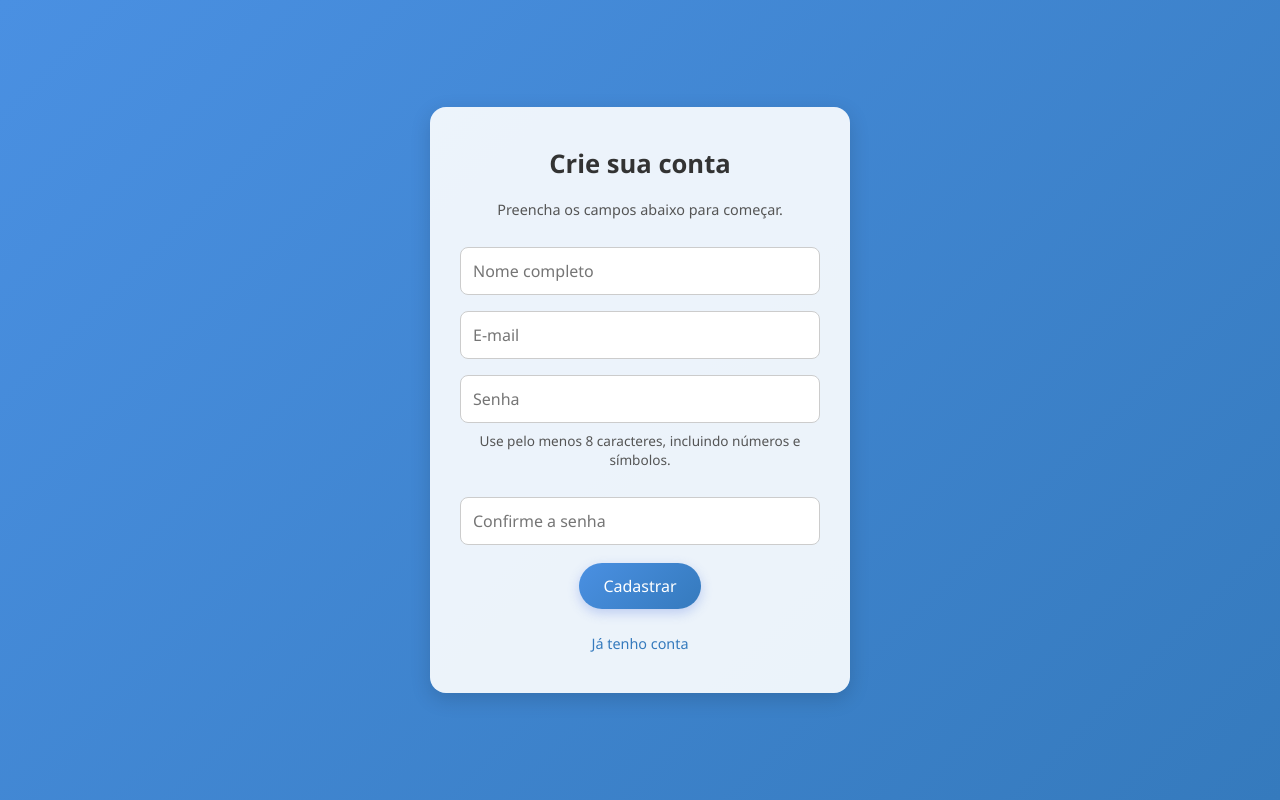
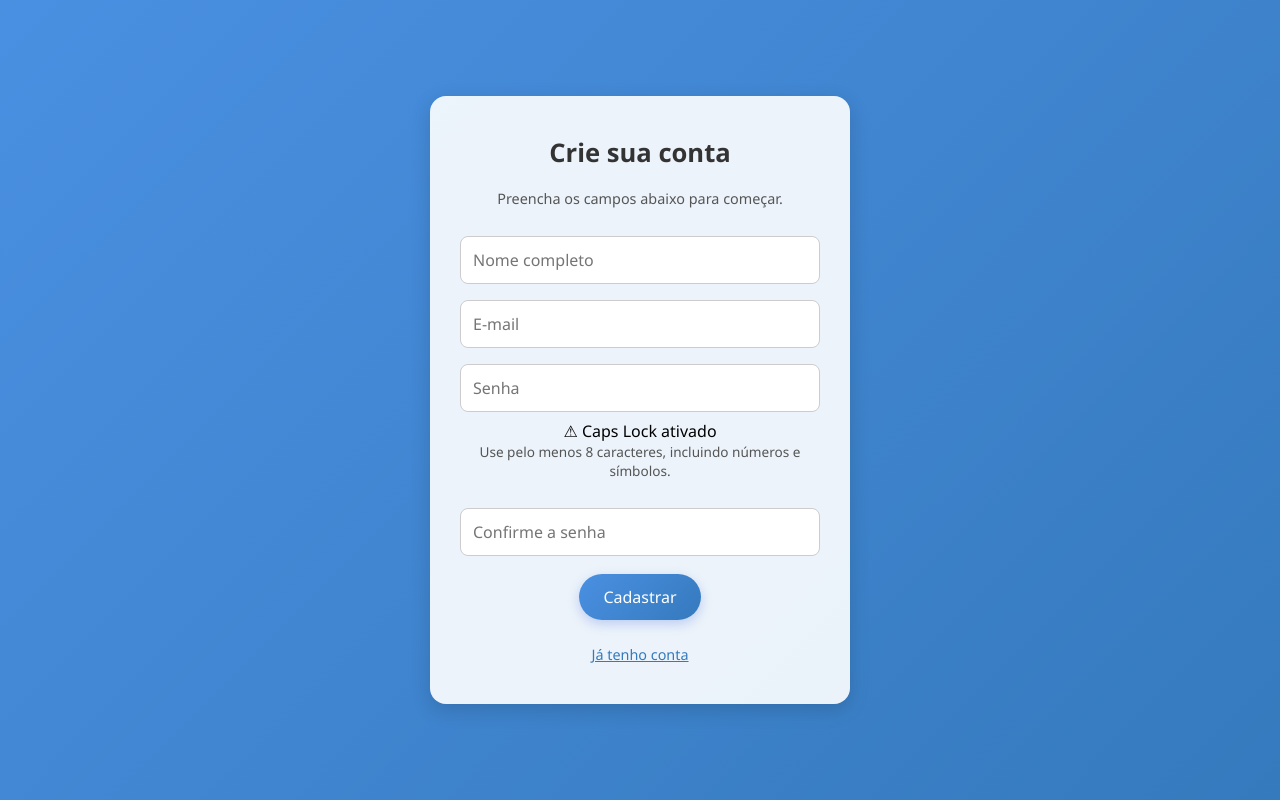
Before and after one commit to jefferson1311/meusite, a plain HTML site: page cadastro.html in a window 1280 px wide. Drawn offline with Linux system fonts and the light colour scheme.

Commit message:
Update cadastro.html

```diff
--- a/cadastro.html
+++ b/cadastro.html
@@ -85,12 +85,24 @@
       box-shadow: 0 6px 15px rgba(78, 115, 223, 0.4);
     }
 
-    .link {
-      display: block;
-      margin-top: 15px;
-      font-size: 0.9em;
-      color: #357ABD;
-      cursor: pointer;
+   .link {
+  background: none;
+  border: none;
+  padding: 0;
+  margin-top: 15px;
+  font-size: 0.9em;
+  color: #357ABD;
+  text-decoration: underline;
+  cursor: pointer;
+  display: block;
+
+  /* 👇 evita copiar/selecionar no celular */
+  user-select: none;
+  -webkit-user-select: none;
+  -moz-user-select: none;
+  -ms-user-select: none;
+}
+
     }
 
     .warning {
```
